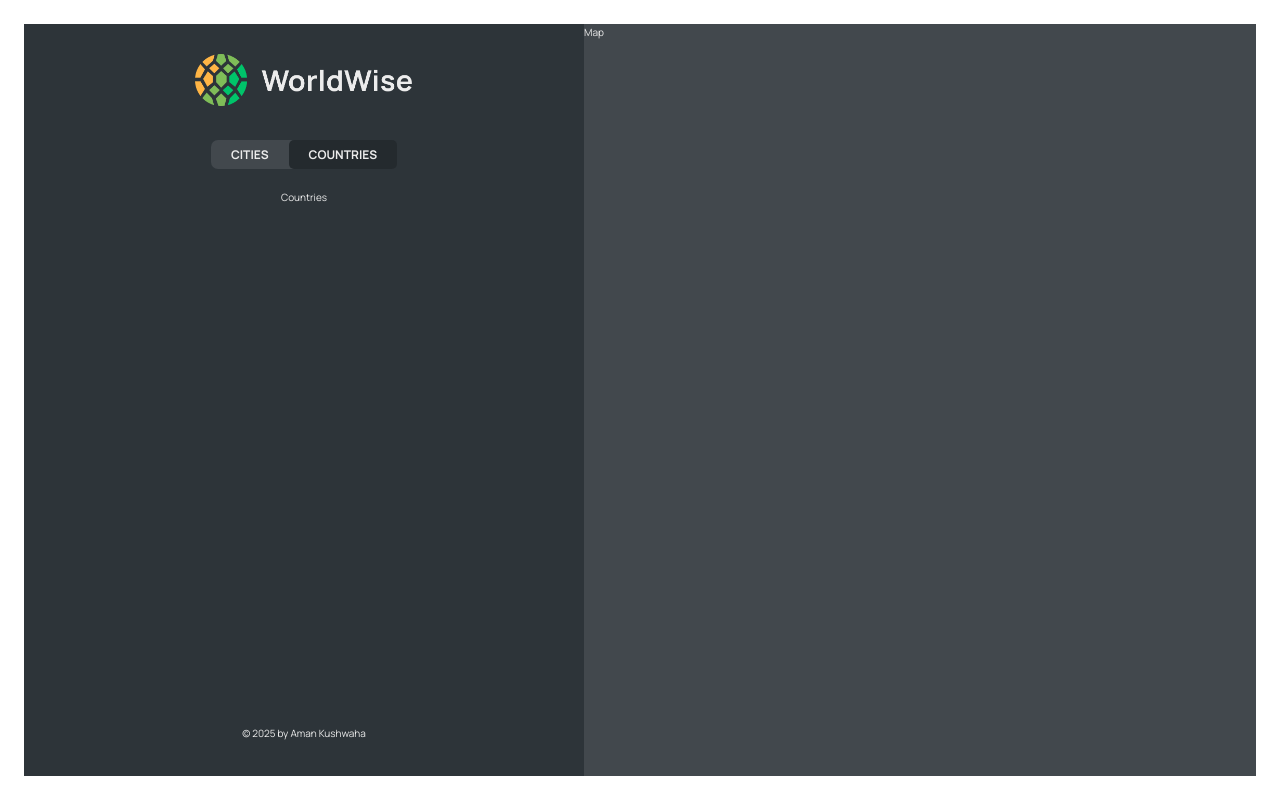
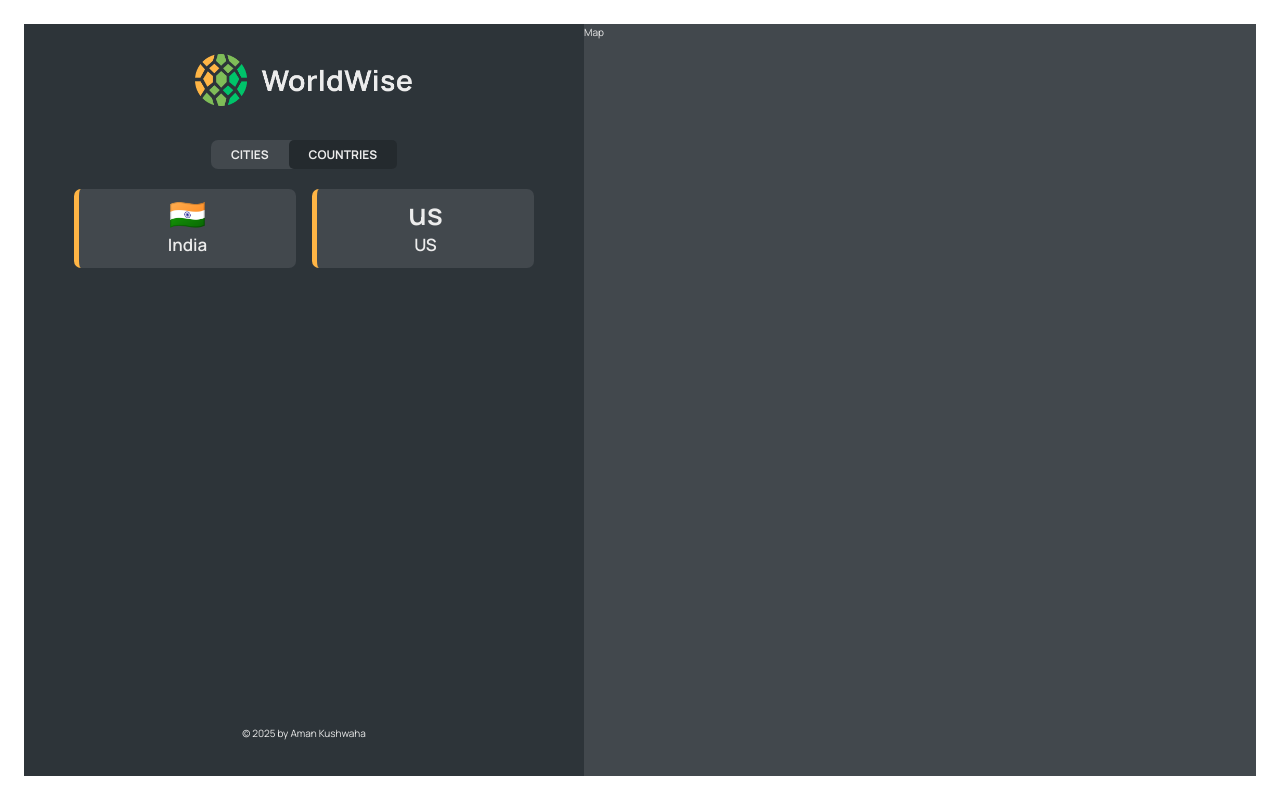
Before and after one commit to amankushwahacodes/WorldWise, a React (Vite) app: page /app/countries in a window 1280 px wide. Built offline with nearby package versions, Linux system fonts and the light colour scheme; data requests are answered from the project's data file; the HTML template or start-up script is replaced by a standard one.

Commit message:
Added cities comp

```diff
--- a/data/cities.json
+++ b/data/cities.json
@@ -4,7 +4,7 @@
       "cityName": "Delhi",
       "country": "India",
       "emoji": "🇮🇳",
-      "date": "2027-11-10T12:30:00.000Z",
+      "date": "2025-07-10T12:30:00.000Z",
       "notes": "Capital of India",
       "position": {
         "lat": 28.6139,
@@ -16,7 +16,7 @@
       "cityName": "Surat",
       "country": "India",
       "emoji": "🇮🇳",
-      "date": "2027-08-20T09:15:00.000Z",
+      "date": "2025-08-20T09:15:00.000Z",
       "notes": "Diamond City of India",
       "position": {
         "lat": 21.1702,
@@ -28,13 +28,49 @@
       "cityName": "Bengaluru",
       "country": "India",
       "emoji": "🇮🇳",
-      "date": "2027-05-05T18:45:00.000Z",
+      "date": "2025-05-05T18:45:00.000Z",
       "notes": "The Silicon Valley of India",
       "position": {
         "lat": 12.9716,
         "lng": 77.5946
       },
       "id": 103
+    },
+    {
+      "cityName": "Bengal",
+      "country": "India",
+      "emoji": "🇮🇳",
+      "date": "2025-08-20T09:15:00.000Z",
+      "notes": "Diamond City of India",
+      "position": {
+        "lat": 21.1702,
+        "lng": 72.8311
+      },
+      "id": 104
+    },
+    {
+      "cityName": "Haryana",
+      "country": "India",
+      "emoji": "🇮🇳",
+      "date": "2025-05-05T18:45:00.000Z",
+      "notes": "The Silicon Valley of India",
+      "position": {
+        "lat": 12.9716,
+        "lng": 77.5946
+      },
+      "id": 105
+    },
+    {
+      "cityName": "Haryana",
+      "country": "US",
+      "emoji": "us",
+      "date": "2025-05-05T18:45:00.000Z",
+      "notes": "The Silicon Valley of India",
+      "position": {
+        "lat": 12.9716,
+        "lng": 77.5946
+      },
+      "id": 106
     }
   ]
 }
--- a/src/App.jsx
+++ b/src/App.jsx
@@ -1,4 +1,6 @@
 import { BrowserRouter, Route, Routes } from "react-router-dom"
+import { useEffect, useState } from "react"
+
 import Product from "./pages/Product"
 import Pricing from "./pages/Pricing"
 import Homepage from "./pages/Homepage"
@@ -6,13 +8,13 @@ import PageNotFound from "./pages/PageNotFound"
 import AppLayout from "./pages/AppLayout"
 import Login from "./pages/Login"
 import CityList from "./components/CityList"
-import { useEffect, useState } from "react"
+import CountryList from "./components/CountryList"
 
 const BASE_URL = 'http://localhost:8000'
 
 function App() {
 
-  const [cities, setCities] = useState({});
+  const [cities, setCities] = useState([]);
   const [isLoading, setIsLoading] = useState(false);
   console.log(cities,isLoading)
 
@@ -44,7 +46,7 @@ function App() {
         <Route path="app" element={<AppLayout />} >
           <Route index element={<CityList cities={cities} isLoading={isLoading} />} />
           <Route path="cities" element={<CityList cities={cities} isLoading={isLoading} />} />
-          <Route path="countries" element={<p>Countries</p>} />
+          <Route path="countries" element={<CountryList cities={cities} isLoading={isLoading}/>} />
           <Route path="form" element={<p>Form</p>} />
         </Route>
         <Route path="*" element={<PageNotFound />} />
--- a/src/components/CityItem.jsx
+++ b/src/components/CityItem.jsx
@@ -1,8 +1,24 @@
+import styles from './CityItem.module.css';
+
+
+const formatDate = (date) =>
+    new Intl.DateTimeFormat("en", {
+        day: "numeric",
+        month: "long",
+        year: "numeric",
+    }).format(new Date(date));
+
+
 function CityItem({city}) {
-    console.log(city);
+    const {cityName , emoji ,date} = city;
     return (
-        <li>
-            city
+        <li className={styles.cityItem}>
+            <span className={styles.emoji}>
+                {emoji}
+            </span>
+            <h3 className={styles.name}>{cityName}</h3>
+            <time className={styles.date}>{formatDate(date)}</time>
+            <button className={styles.deleteBtn}>&times;</button>
         </li>
     )
 }
--- a/src/components/CityList.jsx
+++ b/src/components/CityList.jsx
@@ -1,9 +1,12 @@
 import Spinner from './Spinner'
 import styles from './CityList.module.css'
 import CityItem from './CityItem'
+import Message from './Message';
 
 function CityList({cities,isLoading}) {
-    if(isLoading) return <Spinner/>
+    if(isLoading) return <Spinner/>;
+
+    if(!cities.length) return <Message message='Add your first city by clicking on a city on the map'/>
     return (
         <ul className={styles.cityList}>
              {cities.map(city =>
--- /dev/null
+++ b/src/components/CountryList.jsx
@@ -0,0 +1,24 @@
+import Spinner from './Spinner'
+import styles from './CountryList.module.css'
+import Message from './Message';
+import CountryItem from './CountryItem';
+
+function CountryList({ cities, isLoading }) {
+    if (isLoading) return <Spinner />;
+
+    if (!cities.length) return <Message message='Add your first city by clicking on a city on the map' />
+
+    const countries = Array.from(
+        new Map(cities.map(city => [city.country,{country : city.country, emoji : city.emoji}])).values()
+    );
+
+    console.log(countries)
+    return (
+        <ul className={styles.countryList}>
+            {countries.map((country) =>
+                <CountryItem country={country} key={country.country} />)}
+        </ul>
+    )
+}
+
+export default CountryList
```
